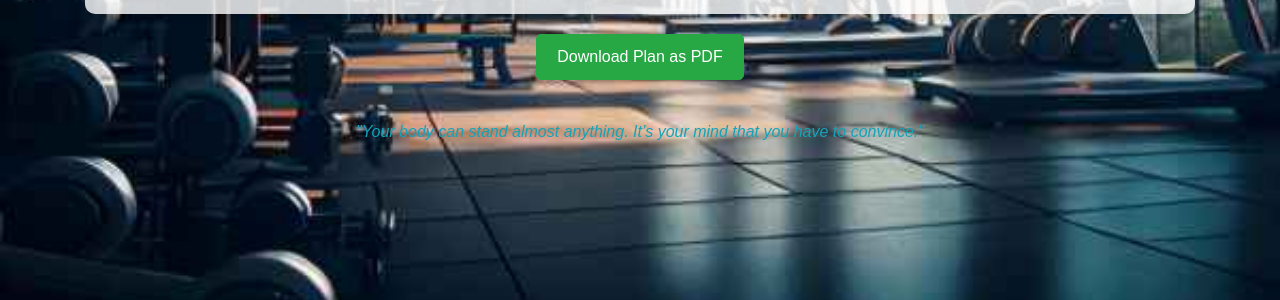
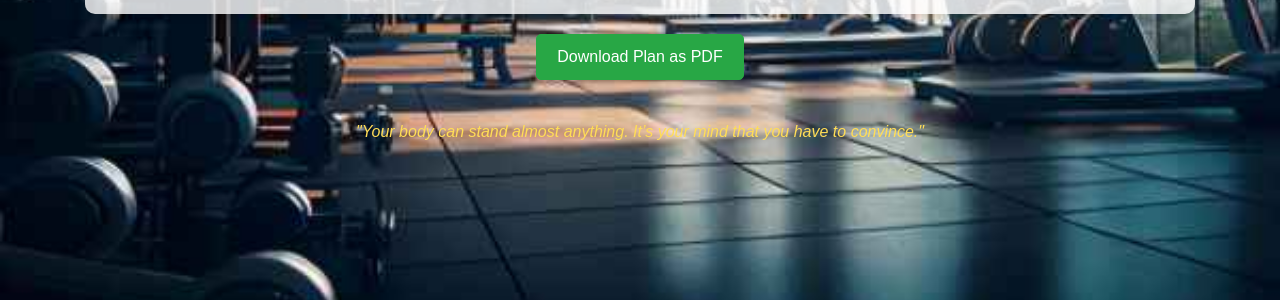
Before and after one commit to Raid-Prime/fitness_planner, a website: page public/workout.html in a window 1280 px wide. Shown: the part 500-800 px from the top of the page. Drawn offline with nearby package versions, Linux system fonts and the light colour scheme.

Commit message:
Update workout.html

```diff
--- a/public/workout.html
+++ b/public/workout.html
@@ -60,6 +60,10 @@
             color: #17a2b8; /* Change form label color to vibrant cyan */
         }
 
+        form input, form select {
+            color: #343a40; /* Set input text color to dark grey */
+        }
+
         #workout-results {
             background-color: rgba(255, 255, 255, 0.8);
             border-radius: 10px;
@@ -107,6 +111,10 @@
 
         .bounce {
             animation: bounce 2s;
+        }
+
+        .quote {
+            color: #ffdd57; /* Change quote color to vibrant yellow */
         }
     </style>
 </head>
@@ -166,7 +174,7 @@
             </section>
         </div>
 
-        <div style="text-align: center; margin-top: 40px; font-style: italic; color: #17a2b8;" class="fade-in">
+        <div style="text-align: center; margin-top: 40px; font-style: italic; color: #ffdd57;" class="fade-in quote">
             "Your body can stand almost anything. It’s your mind that you have to convince."
         </div>
     </main>
```
